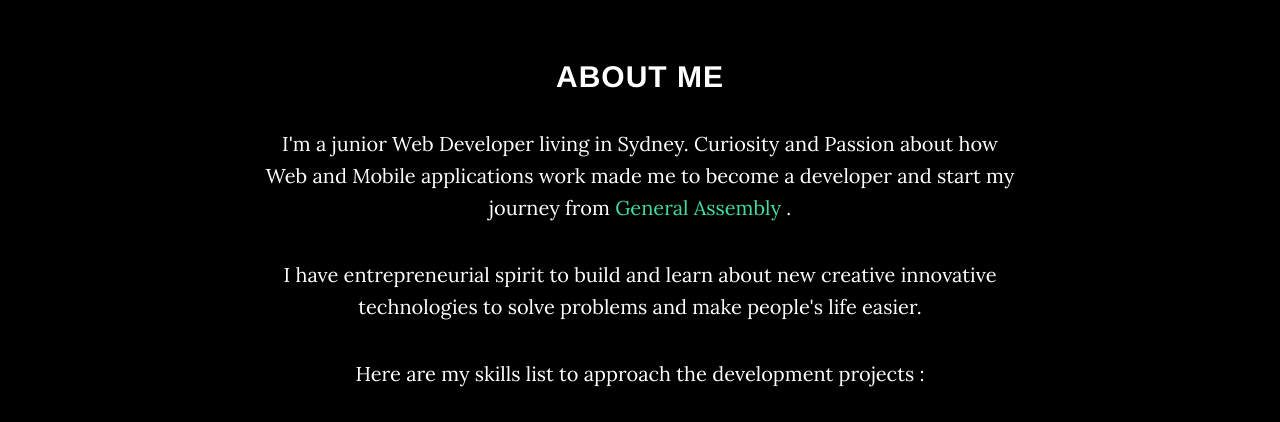
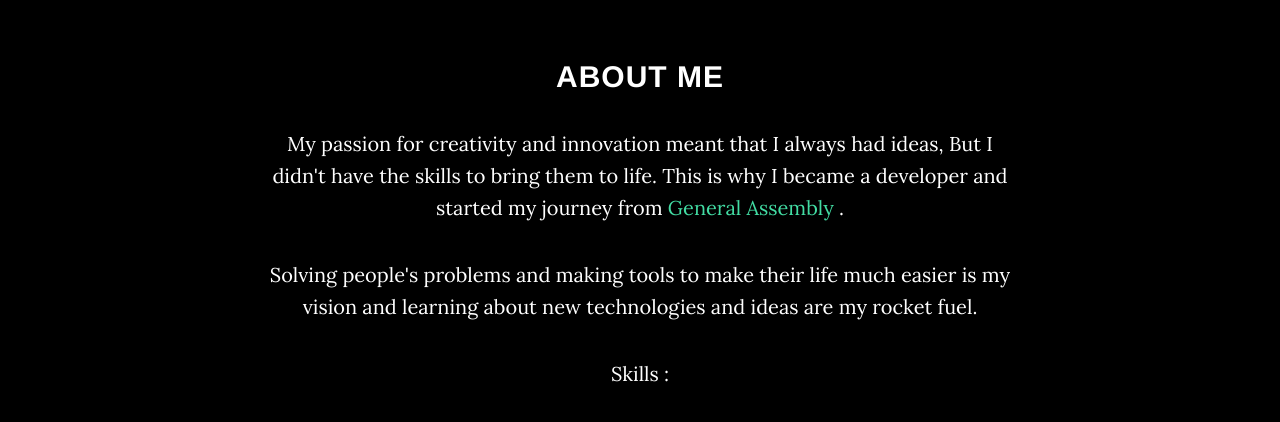
Before and after one commit to matt2c/Portfolio, a website: page index.html in a window 1280 px wide. Shown: the part 920-1342 px from the top of the page. Drawn offline with nearby package versions, Linux system fonts and the light colour scheme; some packages are replaced by stand-ins of ours; a web font is replaced by a local one.

Commit message:
AboutMe section changed

```diff
--- a/index.html
+++ b/index.html
@@ -91,9 +91,9 @@
     <div class="row">
       <div class="col-lg-8 col-lg-offset-2">
         <h2>About Me</h2>
-        <p>I'm a junior Web Developer living in Sydney. Curiosity and Passion about how Web and Mobile applications work made me to become a developer and start my journey from <a href="https://generalassemb.ly/locations/sydney">General Assembly</a> .</p>
-        <p>I have entrepreneurial spirit to build and learn about new creative innovative technologies to solve problems and make people's life easier.</p>
-        <p>Here are my skills list to approach the development projects :</p>
+        <p>My passion for creativity and innovation meant that I always had ideas, But I didn't have the skills to bring them to life. This is why I became a developer and started my journey from <a href="https://generalassemb.ly/locations/sydney">General Assembly</a> .</p>
+        <p>Solving people's problems and making tools to make their life much easier is my vision and learning about new technologies and ideas are my rocket fuel.</p>
+        <p>Skills :</p>
         <ul class="list-inline banner-social-buttons">
           <li>
             <a class="btn btn-default btn-lg">HTML <i class="fa fa-html5 fa-fw"></i> <span class="network-name"></span></a>
```
